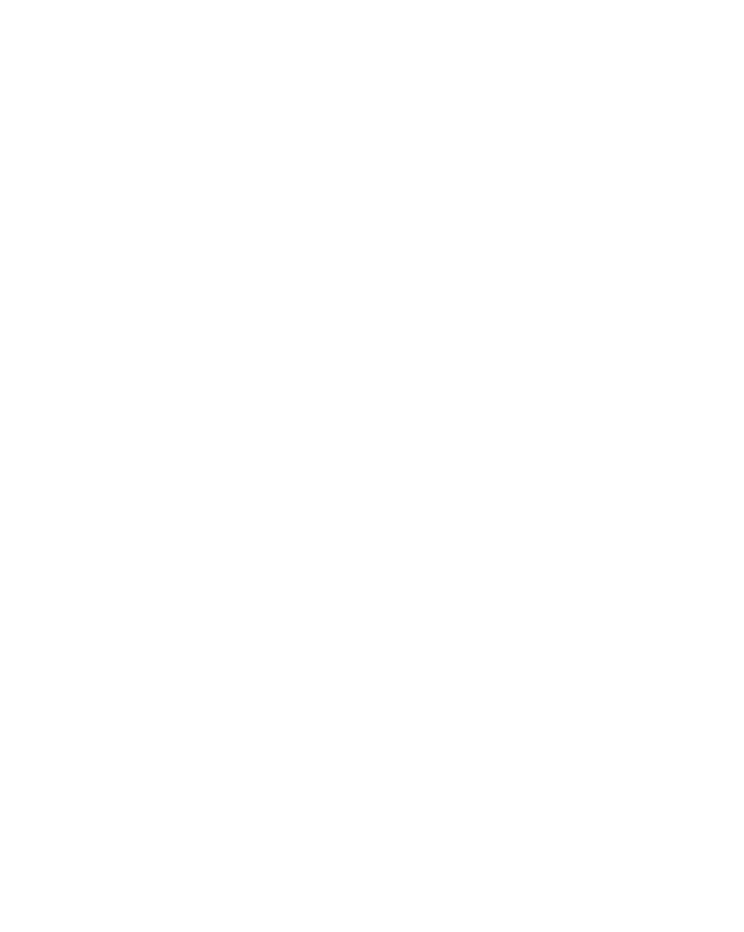
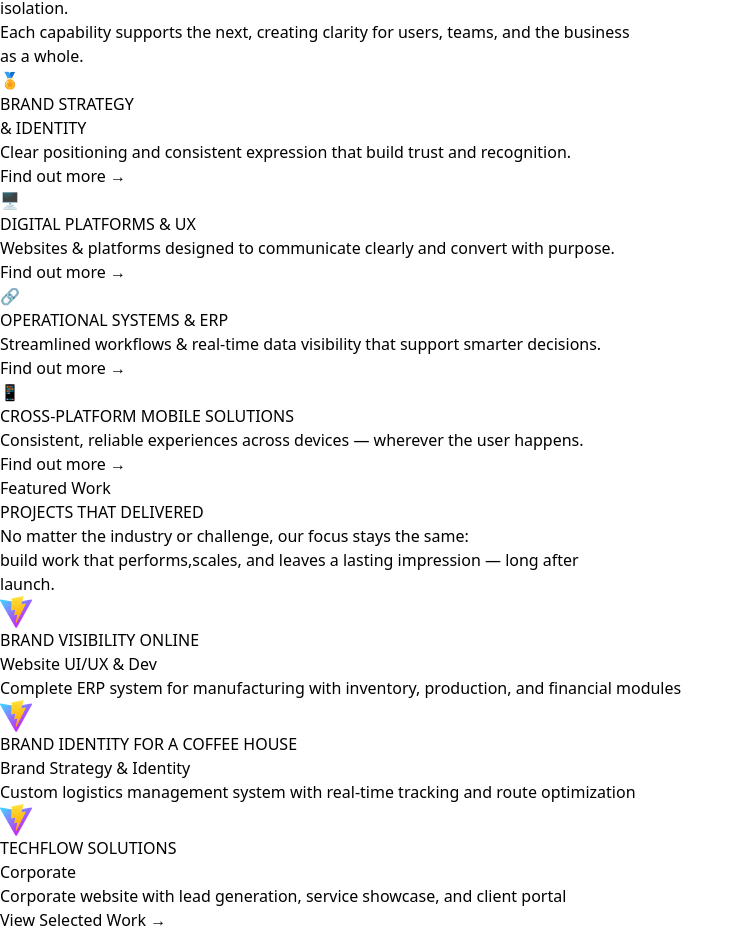
Before and after one commit to mucyoelie/LiveDemo, a React (Vite) app: page / in a window 1280 px wide. Shown: the part 716-1648 px from the top of the page, without its empty margins (0-744 px from the left). Before the commit the page ends 800 px from the top, so only its background shows below. Built offline with nearby package versions, Linux system fonts and the light colour scheme.

Commit message:
update home again

```diff
--- a/package.json
+++ b/package.json
@@ -10,6 +10,7 @@
     "preview": "vite preview"
   },
   "dependencies": {
+    "lucide-react": "^0.563.0",
     "react": "^19.2.0",
     "react-dom": "^19.2.0",
     "react-router-dom": "^7.13.0"
--- /dev/null
+++ b/src/Components/FeaturedWorks.tsx
@@ -0,0 +1,84 @@
+const projects = [
+  {
+    image: "/vite.svg",
+    title: "BRAND VISIBILITY ONLINE",
+    category: "Website UI/UX & Dev",
+    description:
+      "Complete ERP system for manufacturing with inventory, production, and financial modules",
+  },
+  {
+    image: "/vite.svg",
+    title: "BRAND IDENTITY FOR A COFFEE HOUSE",
+    category: "Brand Strategy & Identity",
+    description:
+      "Custom logistics management system with real-time tracking and route optimization",
+  },
+  {
+    image: "/vite.svg",
+    title: "TECHFLOW SOLUTIONS",
+    category: "Corporate",
+    description:
+      "Corporate website with lead generation, service showcase, and client portal",
+  },
+];
+const FeaturedWorks = () => {
+  return (
+    <section className="bg-black text-white py-20 px-6 md:px-20 xl:mx-[140px]">
+
+      {/* TOP HEADER TEXT */}
+      <div className="grid grid-cols-1 md:grid-cols-2 gap-12 mb-16">
+        <div>
+          <p className="text-[#F6BE00] uppercase mb-2">Featured Work</p>
+          <h1 className="text-3xl font-extrabold uppercase leading-tight">
+            PROJECTS THAT <span className="text-[#F6BE00]">DELIVERED</span>
+          </h1>
+        </div>
+        <p className="text-gray-300 text-sm mt-8">
+          No matter the industry or challenge, our focus stays the same:
+          <br/>
+           build work that performs,scales, and leaves a lasting impression — long after
+          <br/>
+          launch.
+        </p>
+      </div>
+
+      {/* PROJECT CARDS */}
+      <div className="grid grid-cols-1 sm:grid-cols-2 lg:grid-cols-3 gap-10">
+        {projects.map((p, i) => (
+          <div
+            key={i}
+            className="relative rounded-2xl overflow-hidden shadow-lg group cursor-pointer border border-2px border-white"
+          >
+            {/* IMAGE */}
+            <img
+              src={p.image}
+              alt={p.title}
+              className="w-full h-[360px] object-cover group-hover:scale-105 transition-all duration-500"
+            />
+
+            {/* GRADIENT OVERLAY */}
+            <div className="absolute inset-0 bg-gradient-to-t from-black/90 via-black/30 to-transparent"></div>
+
+            {/* TEXT CONTENT */}
+            <div className="absolute bottom-6 left-6 right-6">
+              <h2 className="text-[#F6BE00] font-bold text-sm uppercase">
+                {p.title}
+              </h2>
+
+              <p className="text-gray-300 text-[12px] mt-1">{p.category}</p>
+
+              <p className="text-gray-200 text-sm mt-3">{p.description}</p>
+            </div>
+          </div>
+        ))}
+      </div>
+
+      {/* VIEW MORE */}
+      <p className="text-[#F6BE00] mt-10 text-sm font-semibold cursor-pointer hover:underline">
+        View Selected Work →
+      </p>
+    </section>
+  );
+};
+
+export default FeaturedWorks;
--- a/src/Components/Hero.tsx
+++ b/src/Components/Hero.tsx
@@ -9,9 +9,10 @@
         <div className="xl:mx-[140px]">
           <p className="text-[#F6BE00] mb-3 text-sm uppercase">About Us</p>
 
-          <h1 className="font-extrabold text-2xl md:text-2xl leading-tight uppercase">
-            DIGITAL{" "}
-            <span className="text-[#F6BE00]">WORK SHOULD</span>
+          <h1 className="font-extrabold text-2xl md:text-2xl leading-tight uppercase text-white">
+
+            <span className="text-[#F6BE00]">DIGITAL{" "}</span>
+            WORK SHOULD
             <br />
             CREATE{" "}
             <span className="text-[#00C2FF]">MOMENTUM</span> —
--- /dev/null
+++ b/src/Components/Hero2.tsx
@@ -0,0 +1,89 @@
+const Hero2 = () => {
+  return (
+    <section className="bg-black text-white py-20 px-6 md:px-20 bg-[#111]">
+      {/* TOP CONTENT */}
+      <div className="grid grid-cols-1 md:grid-cols-2 gap-12 items-start">
+        {/* LEFT SIDE */}
+        <div className="xl:mx-[140px]">
+          <p className="text-[#F6BE00] mb-3 text-sm uppercase">What We Do</p>
+
+          <h1 className="font-extrabold text-2xl md:text-2xl leading-tight uppercase">
+            EVERY <span className="text-[#F6BE00]">PLATFORM.</span>
+            <br />
+            ONE <span className="text-[#00C2FF]">CLEAR</span> PURPOSE
+          </h1>
+        </div>
+
+        {/* RIGHT SIDE */}
+        <div className="text-gray-300 space-y-5 text-[16px] leading-relaxed xl:mx-[-40px]">
+          <p>
+            We design brands, platforms, and operational systems that work
+            together — not in
+            <br/>
+            isolation.
+          </p>
+          <p>
+            Each capability supports the next, creating clarity for users,
+            teams, and the business
+            <br/>
+            as a whole.
+          </p>
+        </div>
+      </div>
+
+      {/* 🔥 SERVICE CARDS SECTION */}
+      <div className="mt-16 grid grid-cols-1 sm:grid-cols-2 lg:grid-cols-4 gap-8 xl:ml-[140px]">
+        {/* CARD 1 */}
+        <div className="rounded-2xl border border-[#442] p-6 bg-[#1A1A1A] hover:-translate-y-2 transition-all">
+          <div className="text-4xl mb-3">🏅</div>
+          <h2 className="text-[#F6BE00] font-bold uppercase text-sm">BRAND STRATEGY
+            <br/> & IDENTITY</h2>
+          <p className="text-gray-300 text-sm mt-3">
+            Clear positioning and consistent expression that build trust and recognition.
+          </p>
+          <p className="text-[#F6BE00] mt-4 text-sm font-semibold cursor-pointer">
+            Find out more →
+          </p>
+        </div>
+
+        {/* CARD 2 */}
+        <div className="rounded-2xl border border-green-700 p-6 bg-[#002B15] hover:-translate-y-2 transition-all">
+          <div className="text-4xl mb-3">🖥️</div>
+          <h2 className="text-green-400 font-bold uppercase text-sm">DIGITAL PLATFORMS & UX</h2>
+          <p className="text-gray-300 text-sm mt-3">
+            Websites & platforms designed to communicate clearly and convert with purpose.
+          </p>
+          <p className="text-green-400 mt-4 text-sm font-semibold cursor-pointer">
+            Find out more →
+          </p>
+        </div>
+
+        {/* CARD 3 */}
+        <div className="rounded-2xl border border-blue-700 p-6 bg-[#001C2A] hover:-translate-y-2 transition-all">
+          <div className="text-4xl mb-3">🔗</div>
+          <h2 className="text-blue-400 font-bold uppercase text-sm">OPERATIONAL SYSTEMS & ERP</h2>
+          <p className="text-gray-300 text-sm mt-3">
+            Streamlined workflows & real-time data visibility that support smarter decisions.
+          </p>
+          <p className="text-blue-400 mt-4 text-sm font-semibold cursor-pointer">
+            Find out more →
+          </p>
+        </div>
+
+        {/* CARD 4 */}
+        <div className="rounded-2xl border border-yellow-700 p-6 bg-[#231A00] hover:-translate-y-2 transition-all h-70">
+          <div className="text-4xl mb-3">📱</div>
+          <h2 className="text-yellow-400 font-bold uppercase text-sm">CROSS-PLATFORM MOBILE SOLUTIONS</h2>
+          <p className="text-gray-300 text-sm mt-3">
+            Consistent, reliable experiences across devices — wherever the user happens.
+          </p>
+          <p className="text-yellow-400 mt-4 text-sm font-semibold cursor-pointer">
+            Find out more →
+          </p>
+        </div>
+      </div>
+    </section>
+  );
+};
+
+export default Hero2;
--- a/src/pages/Home.tsx
+++ b/src/pages/Home.tsx
@@ -1,5 +1,7 @@
 import { Link } from 'react-router-dom';
 import Hero from '../Components/Hero';
+import Hero2 from '../Components/Hero2';
+import FeaturedWorks from '../Components/FeaturedWorks';
 function Home() {
   return (
     <div id="home" className="relative bg-black">
@@ -38,6 +40,8 @@
         </div>
       </div>
       <Hero/>
+      <Hero2/>
+      <FeaturedWorks/>
     </div>
   );
 }
```
Also changed, not shown: 1 other file (tests, documents, lock files or other folders).
